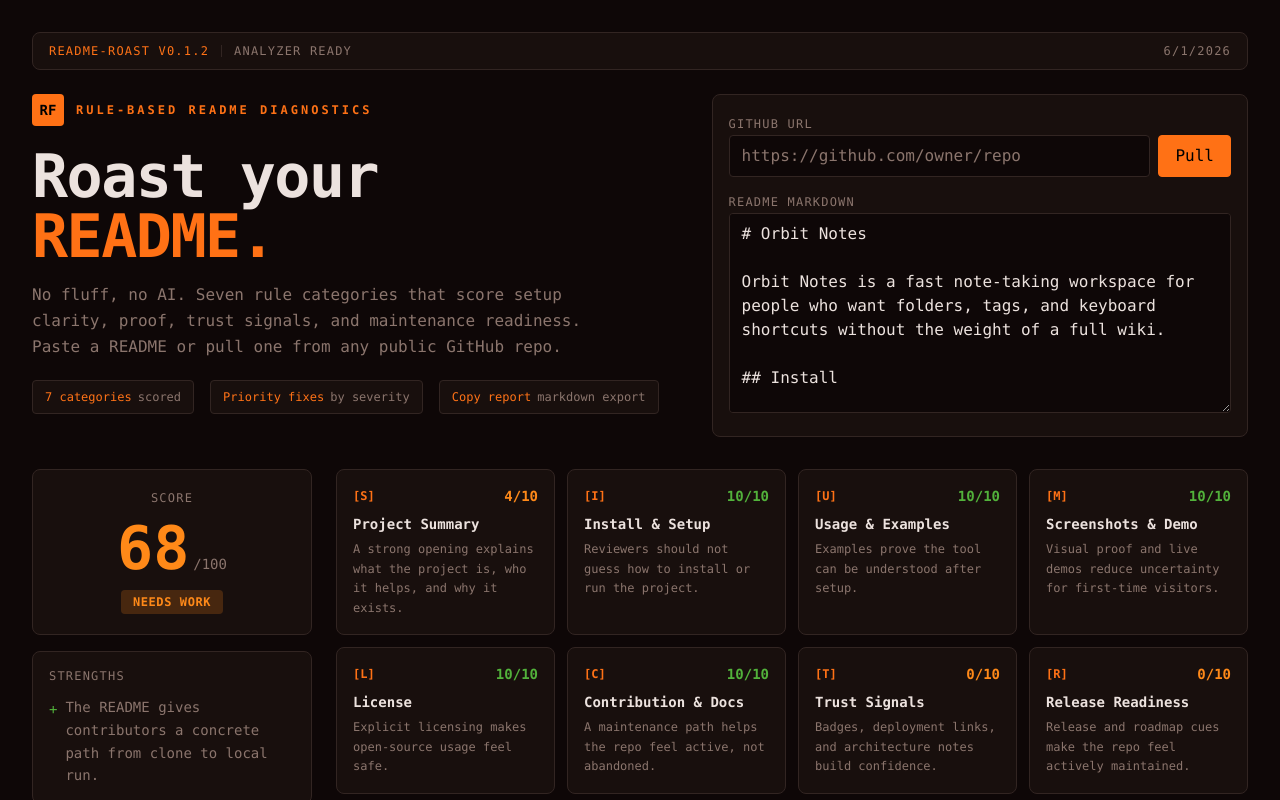
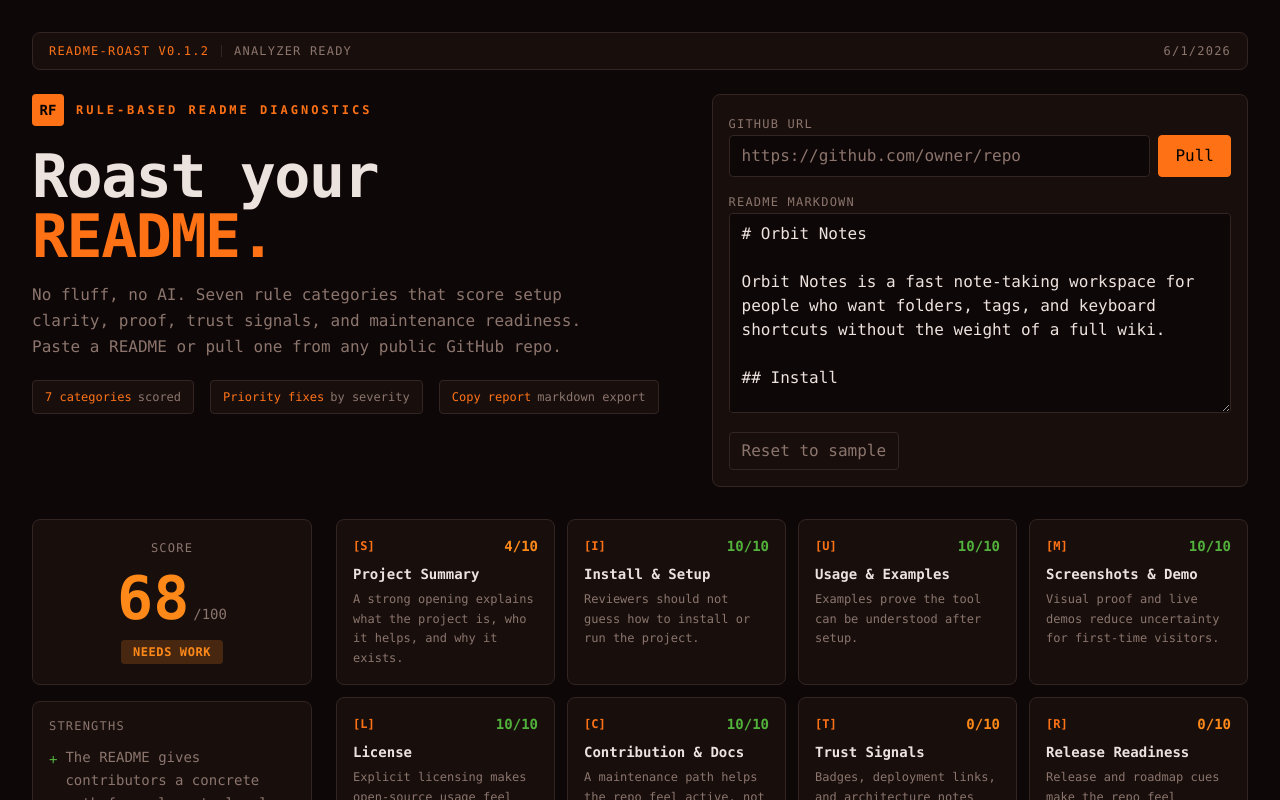
Before and after one commit to kamarajendra/readme-roast-fixer, a Next.js app: page / in a window 1280 px wide. Shown: the top 800 px of the page. Built offline with nearby package versions, Linux system fonts and the light colour scheme.

Commit message:
fix: add reset confirmation for sample README

```diff
--- a/components/readme-roast-app.tsx
+++ b/components/readme-roast-app.tsx
@@ -86,6 +86,18 @@ export function ReadmeRoastApp() {
   const [showReport, setShowReport] = useState(false);
   const analysis = useMemo(() => analyzeReadme(markdown), [markdown]);
   const report = useMemo(() => buildMarkdownReport(markdown, analysis), [analysis, markdown]);
+  const [confirmReset, setConfirmReset] = useState(false);
+
+  function handleResetSample() {
+    if (!confirmReset) {
+      setConfirmReset(true);
+      return;
+    }
+    setMarkdown(SAMPLE_MARKDOWN);
+    setStatus("Reset to sample README.");
+    setConfirmReset(false);
+    setTimeout(() => setConfirmReset(false), 3000);
+  }
 
   const ring = scoreRing(analysis.overallScore);
 
@@ -201,6 +213,15 @@ export function ReadmeRoastApp() {
               className="min-h-[200px] w-full rounded border border-[var(--color-border)] bg-[var(--color-canvas)] px-3 py-2 text-sm leading-relaxed text-[var(--foreground)] outline-none placeholder:text-[var(--color-muted)] focus:border-[var(--color-accent)]"
             />
           </label>
+          <div className="flex items-center gap-3">
+            <button
+              type="button"
+              onClick={handleResetSample}
+              className="rounded border border-[var(--color-border)] px-3 py-1.5 text-xs text-[var(--color-muted)] hover:border-[var(--color-accent)] hover:text-[var(--color-accent)]"
+            >
+              {confirmReset ? "Click again to confirm reset" : "Reset to sample"}
+            </button>
+          </div>
           {status ? <p className="text-xs text-[var(--color-muted)]">{status}</p> : null}
         </div>
       </section>
```
Also changed, not shown: 2 other files (tests, documents, lock files or other folders).
